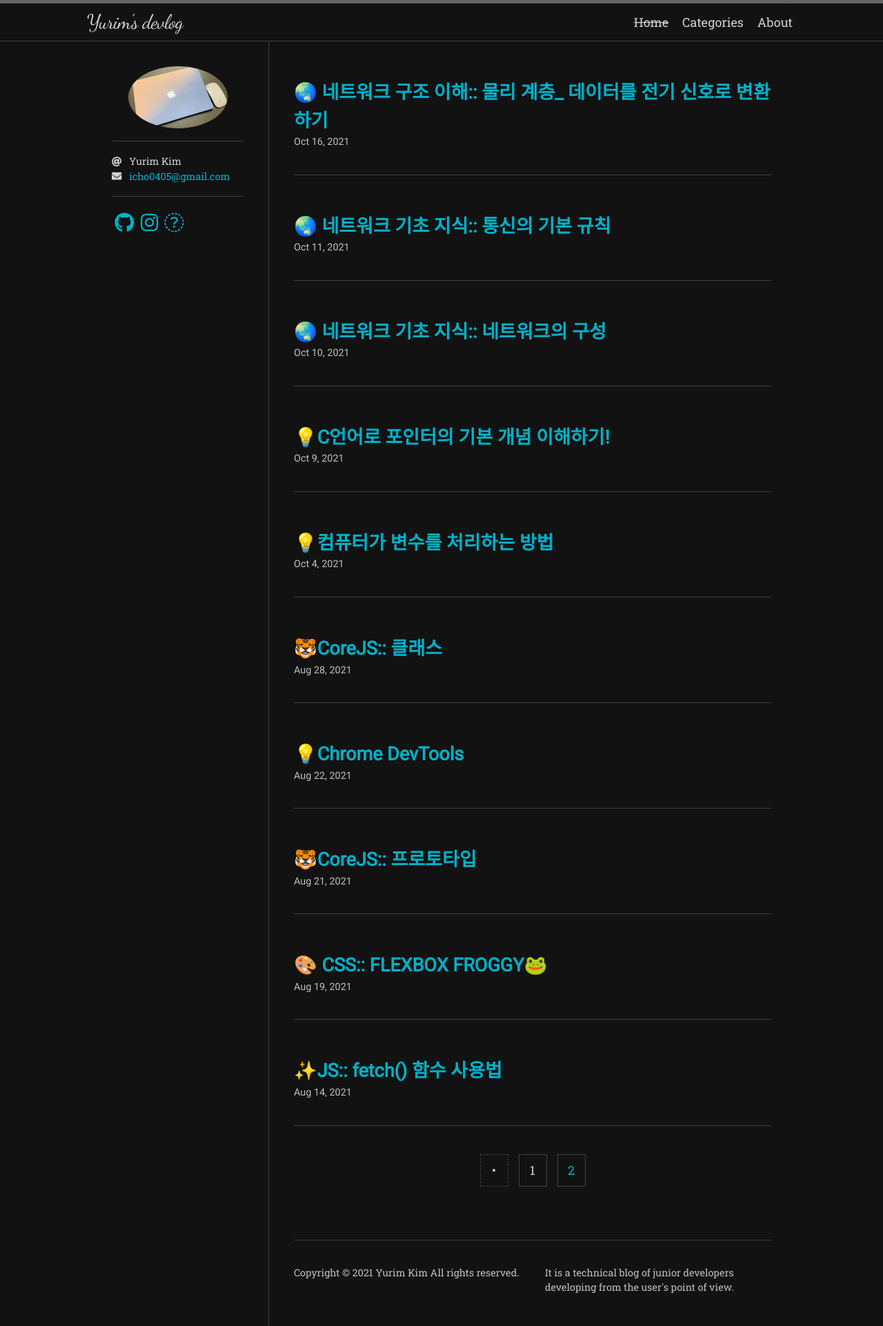
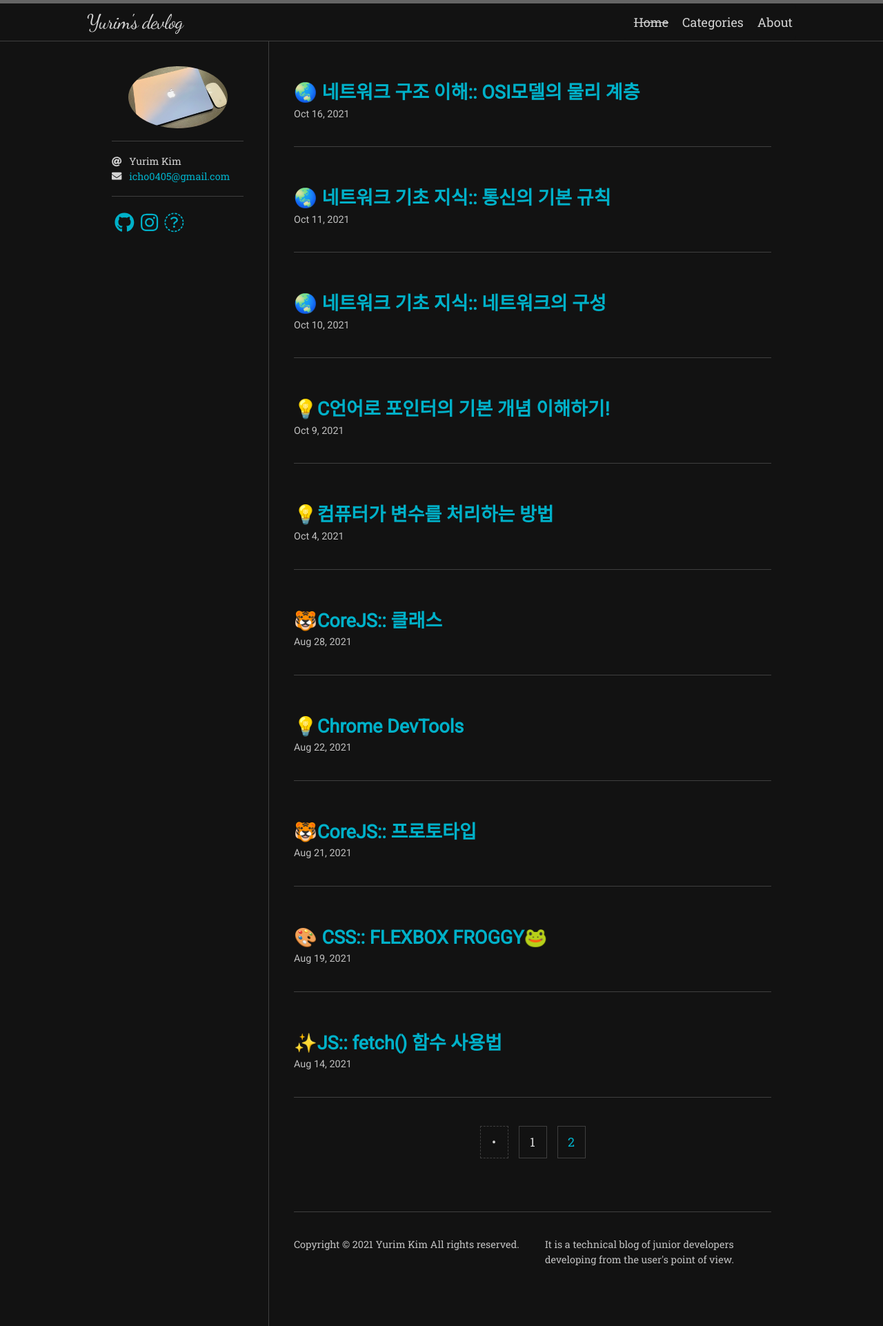
Before and after one commit to yurim45/yurim45.github.io, a Jekyll site: the page built from index.html, in a window 1280 px wide. Shown: the whole page at 69% size. Built offline with Jekyll 4.4.1, drawn with Linux system fonts in a browser that asks for light colours; nearby versions of some CDN libraries; some web fonts are replaced; the list of posts is cut into pages by our own code.

Commit message:
modify: post

```diff
--- a/_posts/2021-10-16-network_physical-layer.md
+++ b/_posts/2021-10-16-network_physical-layer.md
@@ -1,5 +1,5 @@
 ---
-title: "🌏 네트워크 구조 이해:: 물리 계층_ 데이터를 전기 신호로 변환하기"
+title: "🌏 네트워크 구조 이해:: OSI모델의 물리 계층"
 tags:
   - [network]
 permalink: /network/physicalLayer
```
